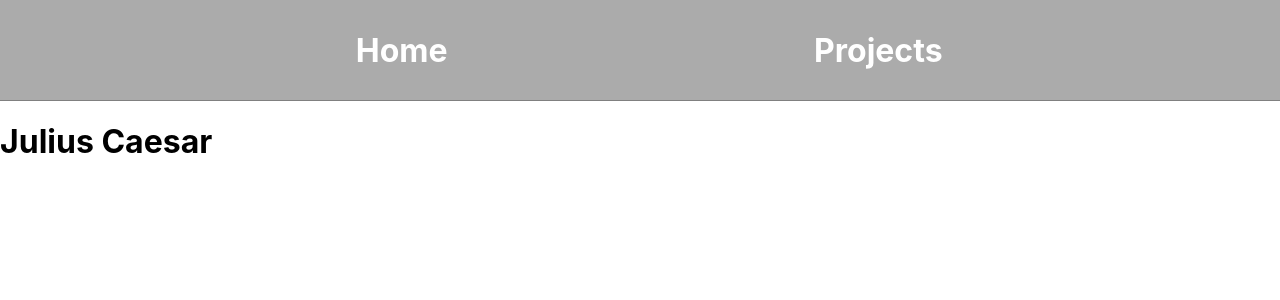
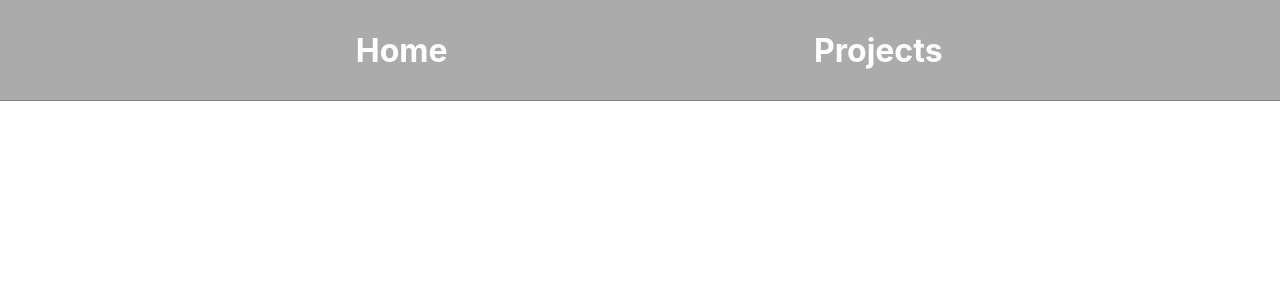
Before and after one commit to NoleStites/nole_website, a React (Create React App) app: page /minecraft in a window 1280 px wide. Shown: the top 300 px of the page. Built offline with nearby package versions, Linux system fonts and the light colour scheme.

Commit message:
First branch commit

```diff
--- a/src/pages/minecraft_blocks.js
+++ b/src/pages/minecraft_blocks.js
@@ -4,7 +4,6 @@ function MinecraftBlocks() {
     return (
         <div>
             <Navbar />
-            <h1>Julius Caesar</h1>
         </div>
     );
 }
```
